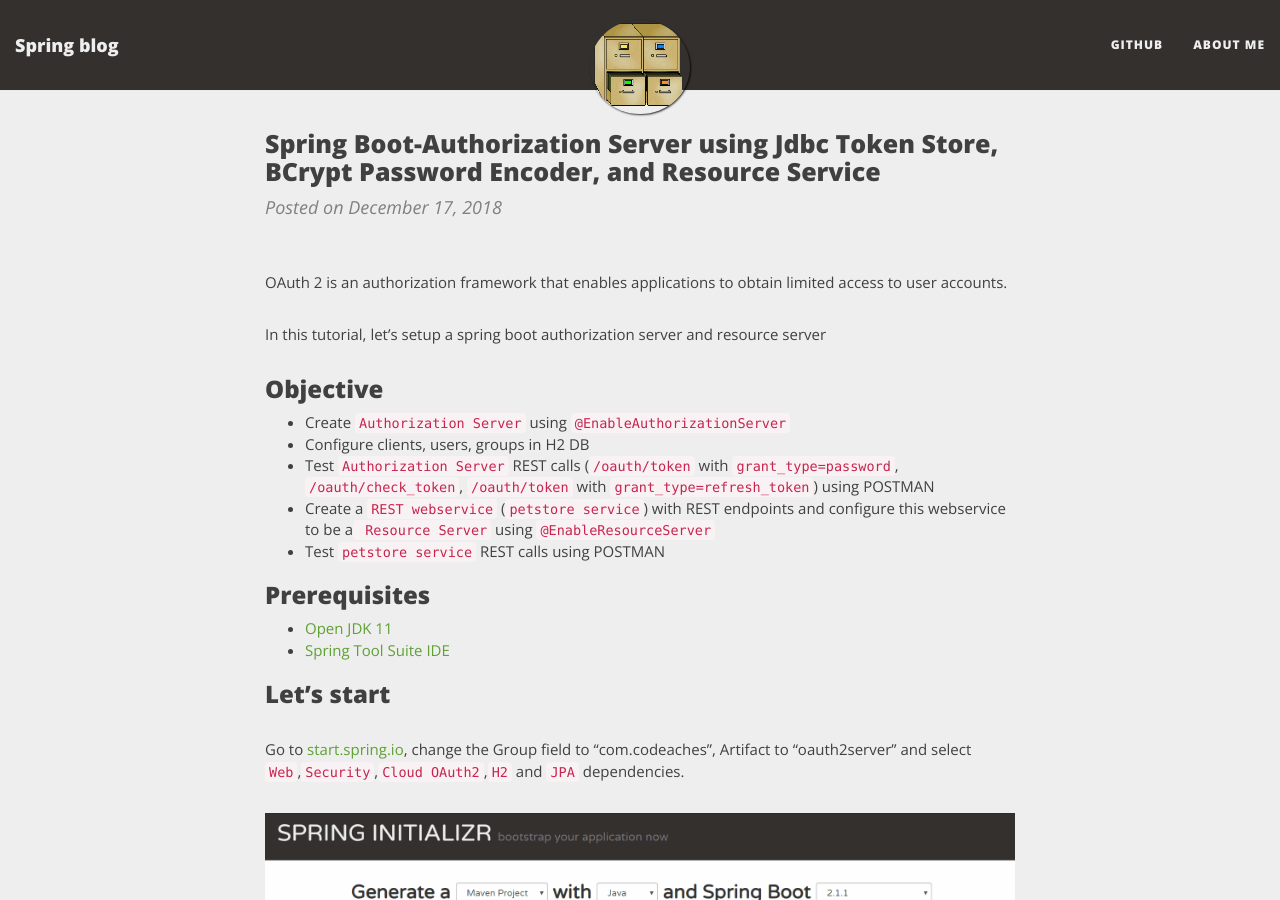
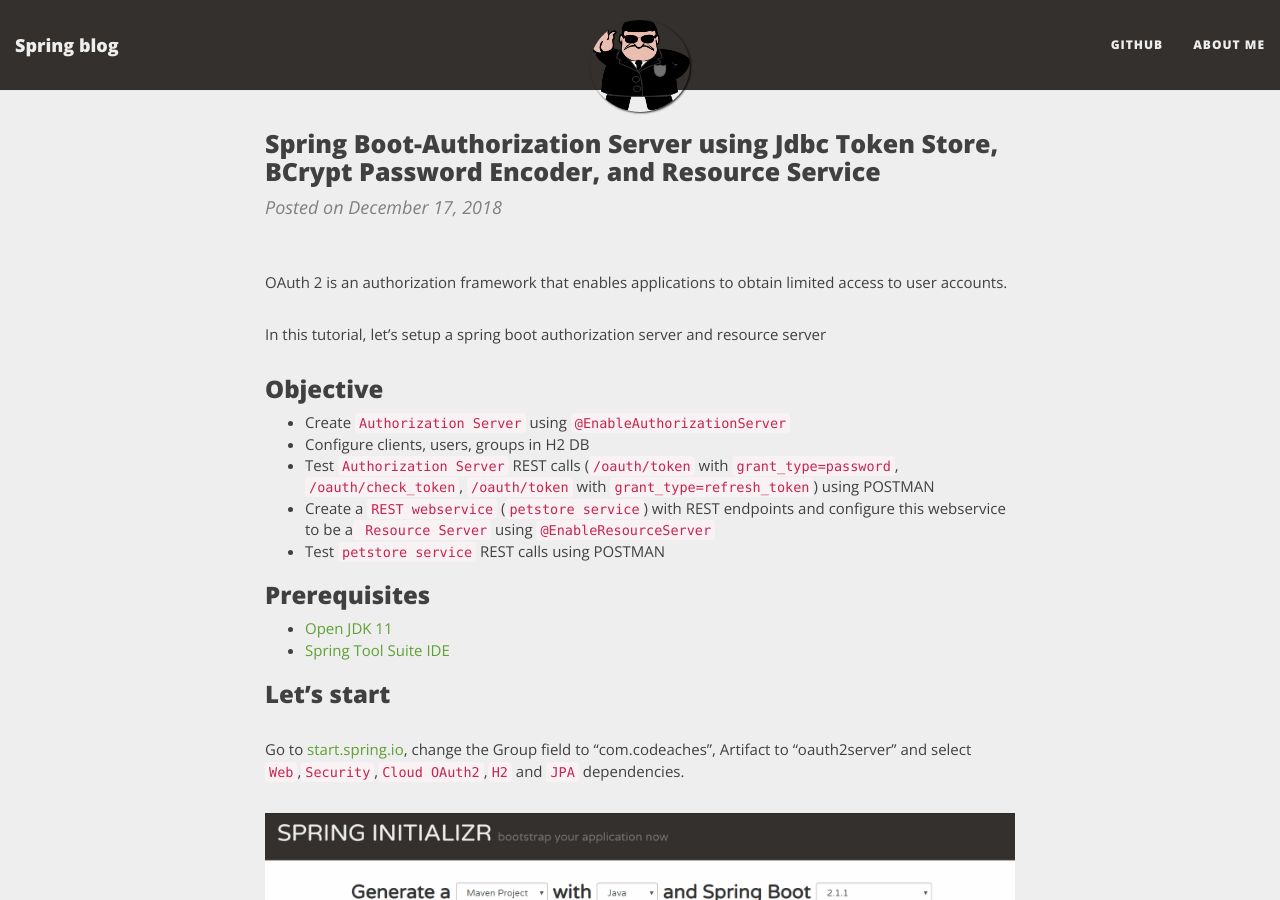
Before and after one commit to codeaches/codeaches.github.io, a Jekyll site: the page built from _posts/2018-12-17-Spring Boot-OAuth2 and Resource Server setup.md, in a window 1280 px wide and 900 px high. Built offline with Jekyll 4.4.1, drawn with Linux system fonts in a browser that asks for light colours; nearby versions of some CDN libraries.

Commit message:
no message

```diff
--- a/_posts/2018-12-17-Spring Boot-OAuth2 and Resource Server setup.md
+++ b/_posts/2018-12-17-Spring Boot-OAuth2 and Resource Server setup.md
@@ -2,8 +2,8 @@
 layout: post
 title: Spring Boot-Authorization Server using Jdbc Token Store, BCrypt Password Encoder, and Resource Service
 comments: false
-image: /img/config-server.jpg
-share-img: /img/config-server.png
+image: /img/oauth2server.png
+share-img: /img/oauth2server.png
 gh-badge: [star, fork, follow]
 tags: [spring-boot,spring-cloud,spring-security,oauth2-servier,resource-service,tutorial]
 lang: en
```
Also changed, not shown: img/oauth2server.png (added).
